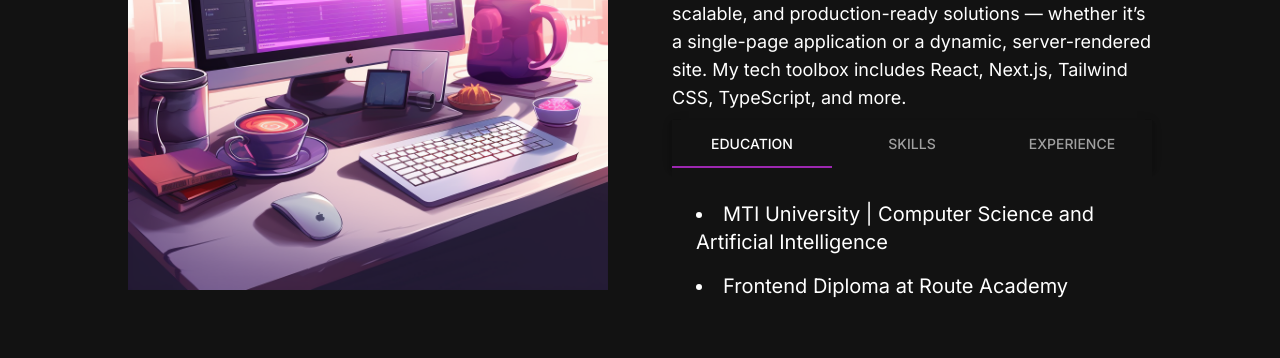
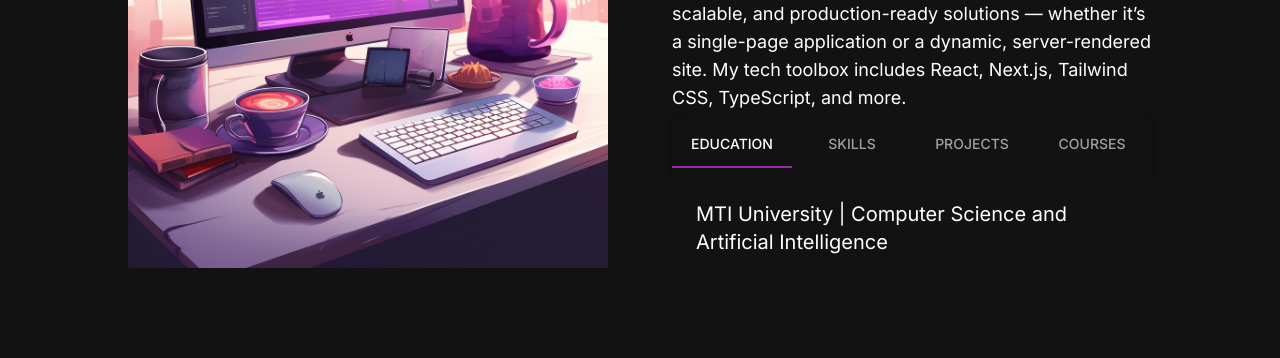
Before and after one commit to AbdelmageedBaher/Portofolio, a Next.js app: page / in a window 1280 px wide. Shown: the part 1000-1358 px from the top of the page. Built offline with nearby package versions, Linux system fonts and the light colour scheme; what @mui/material-nextjs would draw is missing.

Commit message:
edit tabskills

```diff
--- a/src/app/component/Contact.jsx
+++ b/src/app/component/Contact.jsx
@@ -1,7 +1,7 @@
 "use client";
 import Link from 'next/link';
 import { FontAwesomeIcon } from '@fortawesome/react-fontawesome';
-import {faWhatsapp, faInstagram, faGithub, faLinkedin } from '@fortawesome/free-brands-svg-icons';
+import {faWhatsapp, faGithub, faLinkedin } from '@fortawesome/free-brands-svg-icons';
 import { useState } from 'react';
 
 export default function Contact() {
@@ -70,11 +70,6 @@ export default function Contact() {
            </a>
           </Link>
 
-          <Link href="https://www.instagram.com/abdelmageed_72" passHref legacyBehavior>
-            <a target="_blank" rel="noopener noreferrer">
-              <FontAwesomeIcon icon={faInstagram} className='bg-gradient-to-r from-[#E1306C] to-purple-500 bg-transparent rounded-lg px-0.5 text-4xl'/>
-           </a>
-          </Link>
 
         </div>
       </div>
--- a/src/app/component/Navbar.jsx
+++ b/src/app/component/Navbar.jsx
@@ -21,7 +21,6 @@ import Image from 'next/image';
 // Social Icons
 import GitHubIcon from '@mui/icons-material/GitHub';
 import LinkedInIcon from '@mui/icons-material/LinkedIn';
-import InstagramIcon from '@mui/icons-material/Instagram';
 import WhatsAppIcon from '@mui/icons-material/WhatsApp';
 
 const drawerWidth = 240;
@@ -79,11 +78,6 @@ function Navbar(props) {
         <Link href="https://www.linkedin.com/in/abdelmageed-baher-b04b82262/" target="_blank" rel="noopener noreferrer">
           <IconButton sx={{ color: '#0A66C2' }}>
             <LinkedInIcon />
-          </IconButton>
-        </Link>
-        <Link href="https://www.instagram.com/abdelmageed_72" target="_blank" rel="noopener noreferrer">
-          <IconButton sx={{ color: '#E1306C' }}>
-            <InstagramIcon />
           </IconButton>
         </Link>
       </Box>
@@ -158,11 +152,6 @@ function Navbar(props) {
                 <LinkedInIcon />
               </IconButton>
             </Link>
-            <Link href="https://www.instagram.com/abdelmageed_72" target="_blank" rel="noopener noreferrer">
-              <IconButton sx={{ color: '#E1306C' }}>
-                <InstagramIcon />
-              </IconButton>
-            </Link>
           </Box>
         </Toolbar>
       </AppBar>
--- a/src/app/component/TabSkills.jsx
+++ b/src/app/component/TabSkills.jsx
@@ -21,7 +21,7 @@ function TabPanel(props) {
     >
       {value === index && (
         <Box sx={{ p: 3 }}>
-          <Typography>{children}</Typography>
+          <Typography component="div">{children}</Typography>
         </Box>
       )}
     </div>
@@ -50,7 +50,7 @@ export default function FullWidthTabs() {
   };
 
   return (
-    <Box sx={{ bgcolor: 'background.paper', width: { xs: '100%',sm: '100%', md: '100%'}}} >
+    <Box sx={{ bgcolor: 'background.paper', width: '100%' }}>
       <AppBar position="static">
         <Tabs
           value={value}
@@ -62,35 +62,47 @@ export default function FullWidthTabs() {
         >
           <Tab label="Education" {...a11yProps(0)} />
           <Tab label="Skills" {...a11yProps(1)} />
-          <Tab label="experience" {...a11yProps(2)} />
+          <Tab label="Projects" {...a11yProps(2)} />
+          <Tab label="Courses" {...a11yProps(3)} />
         </Tabs>
       </AppBar>
 
-      <TabPanel  value={value} index={0} dir={theme.direction} className="bg-[#121212]">
-        <span className="text-white  text-[15px] text-base  lg:text-xl">
-            <li className="py-2" >MTI University | Computer Science and Artificial Intelligence</li>
-            <li className="py-2">Frontend Diploma at Route Academy</li>
-        </span>
+      {/* Education */}
+      <TabPanel value={value} index={0} dir={theme.direction} className="bg-[#121212]">
+        <ul className="text-white text-[15px] lg:text-xl">
+          <li className="py-2">MTI University | Computer Science and Artificial Intelligence</li>
+        </ul>
       </TabPanel>
+
+      {/* Skills */}
       <TabPanel value={value} index={1} dir={theme.direction} className="bg-[#121212]">
-        <span className="text-white  text-[11px] text-base  lg:text-xl">
+        <ul className="text-white text-[11px] lg:text-xl">
           <li className="py-2">HTML5</li>
           <li className="py-2">CSS3</li>
-            <li className="py-2">JavaScript (ES6+) </li>
-            <li className="py-2">TypeScript </li>
+          <li className="py-2">JavaScript (ES6+)</li>
+          <li className="py-2">TypeScript</li>
           <li className="py-2">React.js</li>
           <li className="py-2">Next.js</li>
-            <li className="py-2">Redux / Context API </li>
-            <li className="py-2">Tailwind CSS</li>
-            <li className="py-2">Material UI, Bootstrap</li>
-        </span>
+          <li className="py-2">Redux / Context API</li>
+          <li className="py-2">Tailwind CSS, Bootstrap</li>
+          <li className="py-2">Material UI, Shadcn/ui</li>
+        </ul>
       </TabPanel>
+
+      {/* Projects */}
       <TabPanel value={value} index={2} dir={theme.direction} className="bg-[#121212]">
-        <span className="text-white  text-[15px] text-base  lg:text-xl">
-            <li className="py-2">Built a responsive React Ecommerce site with Tailwind, axios, use query and context Api</li>
-            <li className="py-2">Built a responsive Next portfolio site with Tailwind and Material UI</li>
-            <li className="py-2">Completed Route Academy Frontend Diploma</li>
-        </span>
+        <ul className="text-white text-[15px] lg:text-xl">
+          <li className="py-2">Built a responsive React Ecommerce site with Tailwind, axios, useQuery, and Context API</li>
+          <li className="py-2">Built a responsive Next.js portfolio site with Tailwind and Material UI</li>
+        </ul>
+      </TabPanel>
+
+      {/* Courses */}
+      <TabPanel value={value} index={3} dir={theme.direction} className="bg-[#121212]">
+        <ul className="text-white text-[15px] lg:text-xl">
+          <li className="py-2">Frontend Diploma at Route Academy</li>
+          <li className="py-2">Completed Route Academy Frontend Diploma | Feb 2025</li>
+        </ul>
       </TabPanel>
     </Box>
   );
```
Lines whose indentation alone changed are shown as unchanged.
